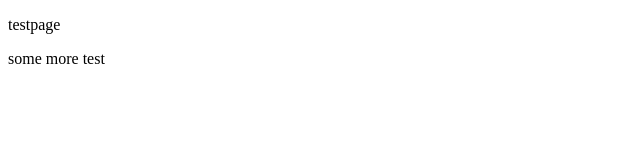
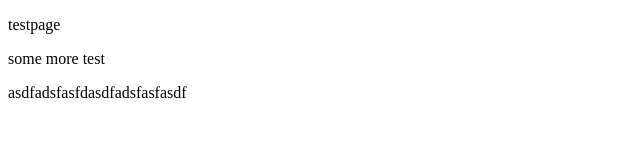
Before and after one commit to ilijanovic/Website, a plain HTML site: page index.html in a window 1280 px wide. Shown: the whole page, without its empty margins (0-640 px from the left). Drawn offline with Linux system fonts and the light colour scheme.

Commit message:
Update index.html

```diff
--- a/index.html
+++ b/index.html
@@ -10,6 +10,7 @@
 <body>
     <p>testpage</p>
     <p>some more test</p>
+    asdfadsfasfdasdfadsfasfasdf
 </body>
 
 </html>
```
